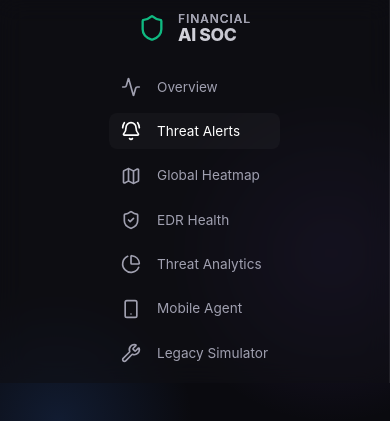
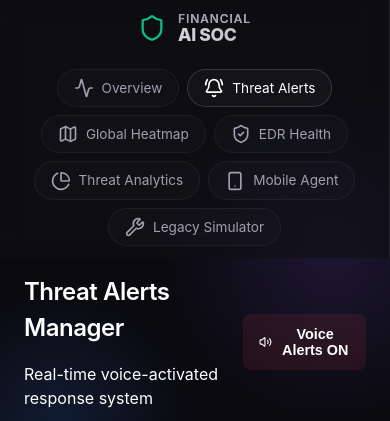
Before and after one commit to srushtipawar9/Finacial_fruad_detection, a React (Vite) app in the folder frontend/: page /alerts in a window 390 px wide. Shown: the top 421 px of the page. Built offline with nearby package versions, Linux system fonts and the light colour scheme; no server answers.

Commit message:
mobile optimized

```diff
--- a/frontend/src/components/Dashboard.jsx
+++ b/frontend/src/components/Dashboard.jsx
@@ -59,12 +59,12 @@ const Dashboard = () => {
 
   return (
     <div className="fade-in">
-      <header style={{ marginBottom: '2rem', display: 'flex', justifyContent: 'space-between', alignItems: 'flex-end' }}>
-        <div>
+      <header style={{ marginBottom: '2rem', display: 'flex', justifyContent: 'space-between', alignItems: 'flex-start', flexWrap: 'wrap', gap: '1rem' }}>
+        <div style={{ flex: '1 1 min-content' }}>
           <h1>AI SOC Overview</h1>
           <p className="text-secondary">Global Financial Threat Detection Intelligence</p>
-          <div style={{ marginTop: '1rem', display: 'flex', alignItems: 'center', gap: '0.5rem' }}>
-            <span className="badge badge-verified" style={{ fontSize: '0.7rem' }}>AI Learning Mode Active</span>
+          <div style={{ marginTop: '1rem', display: 'flex', alignItems: 'center', gap: '0.5rem', flexWrap: 'wrap' }}>
+            <span className="badge badge-verified" style={{ fontSize: '0.7rem', whiteSpace: 'nowrap' }}>AI Learning Mode Active</span>
             <input
               type="number"
               placeholder="Set New Limit (₹)"
@@ -78,7 +78,7 @@ const Dashboard = () => {
             />
           </div>
         </div>
-        <a href="https://finacial-fruad-detection.onrender.com/api/soc/export" download className="btn" style={{ width: 'auto', padding: '0.5rem 1rem', fontSize: '0.875rem' }}>
+        <a href="https://finacial-fruad-detection.onrender.com/api/soc/export" download className="btn" style={{ width: 'auto', padding: '0.5rem 1rem', fontSize: '0.875rem', whiteSpace: 'nowrap', alignSelf: 'flex-start', flexShrink: 0 }}>
           Export Audit Logs
         </a>
       </header>
--- a/frontend/src/index.css
+++ b/frontend/src/index.css
@@ -926,6 +926,7 @@ input:focus {
   }
 
   .nav-links {
+    flex-direction: row;
     flex-wrap: wrap;
     justify-content: center;
   }
@@ -956,6 +957,10 @@ input:focus {
     padding: 1rem;
   }
 
+  .main-content {
+    padding: 1rem 1.5rem;
+  }
+
   .simulator-container {
     padding: 1rem;
   }
@@ -976,8 +981,17 @@ input:focus {
   }
 
   .nav-item {
-    padding: 0.5rem 0.75rem;
+    gap: 0.5rem;
+    padding: 0.5rem 1rem;
+    background: rgba(255,255,255,0.02);
+    border: 1px solid rgba(255,255,255,0.05);
+    border-radius: 999px;
     font-size: 0.85rem;
+  }
+
+  .nav-item.active {
+    background: var(--bg-secondary);
+    border-color: rgba(255,255,255,0.15);
   }
 
   .dashboard-grid {
```
Also changed, not shown: frontend/index.html (line endings or trailing spaces).
